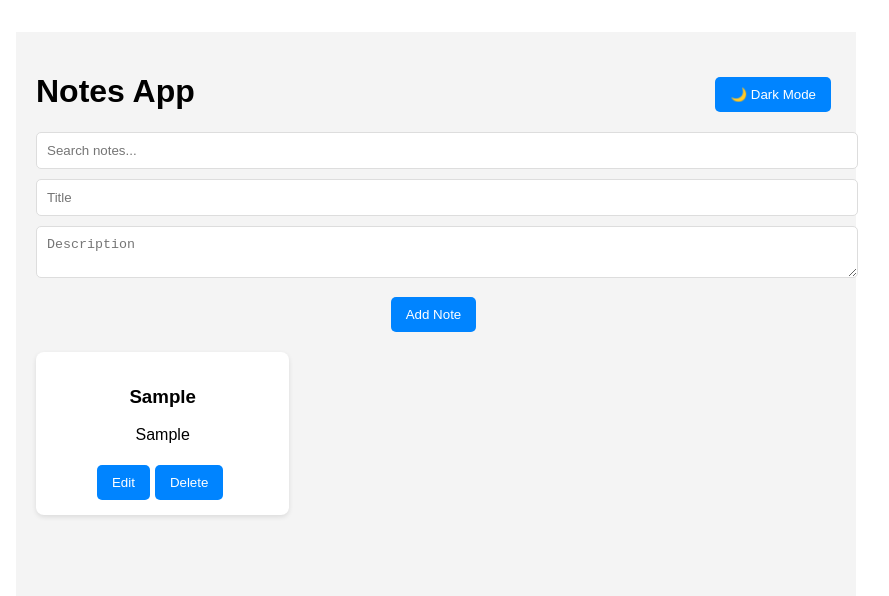
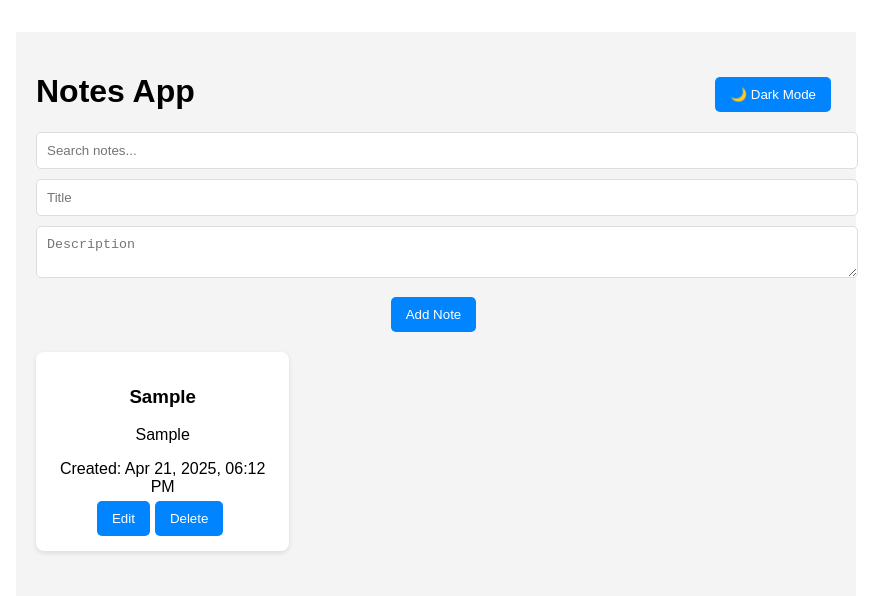
Before and after one commit to Mumbe-stack/notes-app, a React (Vite) app: page / in a window 1280 px wide. Both pictures are taken after typing "Sample", "Sample" into the empty fields and a click on the button "Add Note". Shown: the top 596 px of the page, without its empty margins (204-1093 px from the left). Built offline with nearby package versions, Linux system fonts and the light colour scheme.

Commit message:
added date functionality to display when the note was created

```diff
--- a/src/components/Note.jsx
+++ b/src/components/Note.jsx
@@ -5,10 +5,27 @@ function Note({ note, deleteNote, updateNote }) {
   const [editTitle, setEditTitle] = useState(note.title);
   const [editDescription, setEditDescription] = useState(note.description);
 
+  // If the note doesn't have a createdAt date, set it to current date
+  const createdAt = note.createdAt || new Date().toISOString();
+
   const handleUpdate = () => {
-    updateNote({ ...note, title: editTitle, description: editDescription });
+    updateNote({
+      ...note,
+      title: editTitle,
+      description: editDescription,
+      createdAt: createdAt // Preserve the original creation date
+    });
     setIsEditing(false);
   };
+
+  // Format the date to be more readable
+  const formattedDate = new Date(createdAt).toLocaleDateString('en-US', {
+    year: 'numeric',
+    month: 'short',
+    day: 'numeric',
+    hour: '2-digit',
+    minute: '2-digit'
+  });
 
   return (
     <div className="note">
@@ -23,12 +40,14 @@ function Note({ note, deleteNote, updateNote }) {
             value={editDescription}
             onChange={(e) => setEditDescription(e.target.value)}
           ></textarea>
+          <div className="note-date">Created: {formattedDate}</div>
           <button onClick={handleUpdate}>Save</button>
         </>
       ) : (
         <>
           <h3>{note.title}</h3>
           <p>{note.description}</p>
+          <div className="note-date">Created: {formattedDate}</div>
           <button onClick={() => setIsEditing(true)}>Edit</button>
           <button onClick={() => deleteNote(note.id)}>Delete</button>
         </>
```
